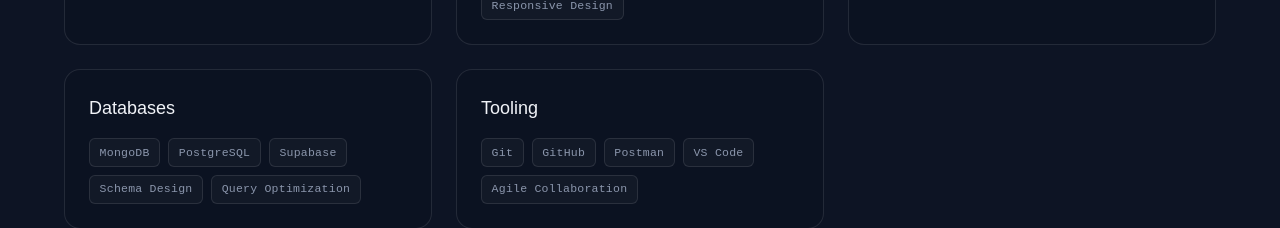
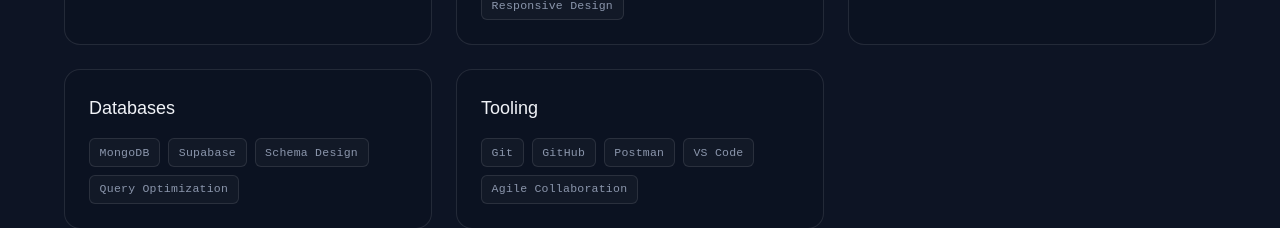
Before and after one commit to AKSHATGOYAL55/Portfolio, a React (Vite) app in the folder client/: page / in a window 1280 px wide. Shown: the part 1960-2188 px from the top of the page. Built offline with nearby package versions, Linux system fonts and the light colour scheme; no server answers.

Commit message:
change  in project component

```diff
--- a/client/src/data/resume.js
+++ b/client/src/data/resume.js
@@ -15,7 +15,7 @@
   Languages: ["JavaScript (ES6+)", "TypeScript", "HTML5", "CSS3"],
   Frontend: ["React.js", "Next.js", "Redux Toolkit", "Context API", "Tailwind CSS", "Responsive Design"],
   Backend: ["Node.js", "Express.js", "Nest.js", "REST API Design", "JWT Auth", "RBAC"],
-  Databases: ["MongoDB", "PostgreSQL", "Supabase", "Schema Design", "Query Optimization"],
+  Databases: ["MongoDB", "Supabase", "Schema Design", "Query Optimization"],
   Tooling: ["Git", "GitHub", "Postman", "VS Code", "Agile Collaboration"],
 };
 
@@ -45,24 +45,17 @@
   },
 ];
 
+// 👉 REPLACE THE "github" AND "live" VALUES BELOW WITH YOUR REAL URLS.
+// Each card is fully clickable and opens the "github" link in a new tab.
 export const projects = [
   {
-    title: "Savaari",
-    subtitle: "Car Rental Platform",
-    stack: ["Next.js", "Supabase", "PostgreSQL"],
+    title: "NexKart",
+    subtitle: "E-Commerce Platform",
+    stack: ["React", "Node.js", "Express", "MongoDB", "Redux Toolkit", "JWT"],
     description:
-      "A full-stack booking system with real-time vehicle availability and dynamic pricing logic. Integrated Supabase auth and database for secure user management and booking persistence, plus an admin dashboard for fleet management and booking analytics.",
-    github: "#",
-    live: "#",
-  },
-  {
-    title: "Restaurant Marketplace",
-    subtitle: "Food Ordering Platform",
-    stack: ["MongoDB", "Express", "React", "Node.js", "Redux Toolkit"],
-    description:
-      "A full-stack restaurant ordering platform. Implemented Redux Toolkit for predictable state management across the app, and designed secured REST APIs with optimized MongoDB schemas for performance under load.",
-    github: "#",
-    live: "#",
+      "A full-stack e-commerce platform engineered around a normalized MongoDB schema for products, orders, and inventory, with compound indexes to keep catalog queries fast at scale. Authentication is handled via short-lived JWT access tokens with refresh-token rotation, and role-based middleware separates customer, seller, and admin permissions at the API layer. State management runs on Redux Toolkit with normalized entity slices to avoid prop-drilling across the cart and checkout flow, while the checkout pipeline handles atomic stock decrements to prevent overselling under concurrent orders.",
+    github: "https://github.com/AKSHATGOYAL55/NexKart", // TODO: paste your NexKart GitHub repo URL here
+    live: "https://nex-kart-seven.vercel.app/",
   },
   {
     title: "Payment Reminder Automation",
@@ -70,8 +63,26 @@
     stack: ["Next.js", "Supabase", "JWT", "RBAC"],
     description:
       "An automated payment reminder system that cut manual follow-up effort by 40%. Secured with JWT-based auth and role-based access control so only authorized roles can view or act on sensitive billing data.",
-    github: "#",
-    live: "#",
+    github: "https://github.com/vkapsitsolutions/payment_reminder_app_backend_interns", // TODO: paste your Payment Automation GitHub repo URL here
+    // live: "#",
+  },
+  // {
+  //   title: "Savaari",
+  //   subtitle: "Car Rental Platform",
+  //   stack: ["Next.js", "Supabase", "PostgreSQL"],
+  //   description:
+  //     "A full-stack booking system with real-time vehicle availability and dynamic pricing logic. Integrated Supabase auth and database for secure user management and booking persistence, plus an admin dashboard for fleet management and booking analytics.",
+  //   github: "#", // TODO: paste your Savaari GitHub repo URL here
+  //   live: "#",
+  // },
+  {
+    title: "Restaurant Marketplace",
+    subtitle: "Food Ordering Platform",
+    stack: ["MongoDB", "Express", "React", "Node.js", "Redux Toolkit"],
+    description:
+      "A full-stack restaurant ordering platform. Implemented Redux Toolkit for predictable state management across the app, and designed secured REST APIs with optimized MongoDB schemas for performance under load.",
+    github: "https://github.com/AKSHATGOYAL55/food-del", // TODO: paste your Restaurant Marketplace GitHub repo URL here
+    // live: "#",
   },
 ];
 
```
